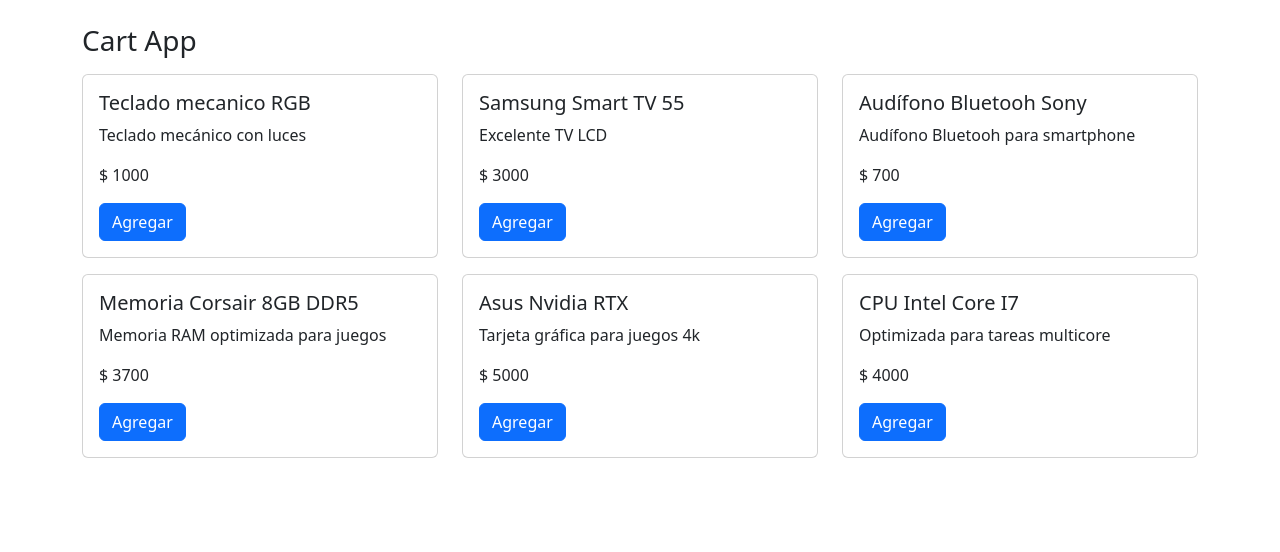
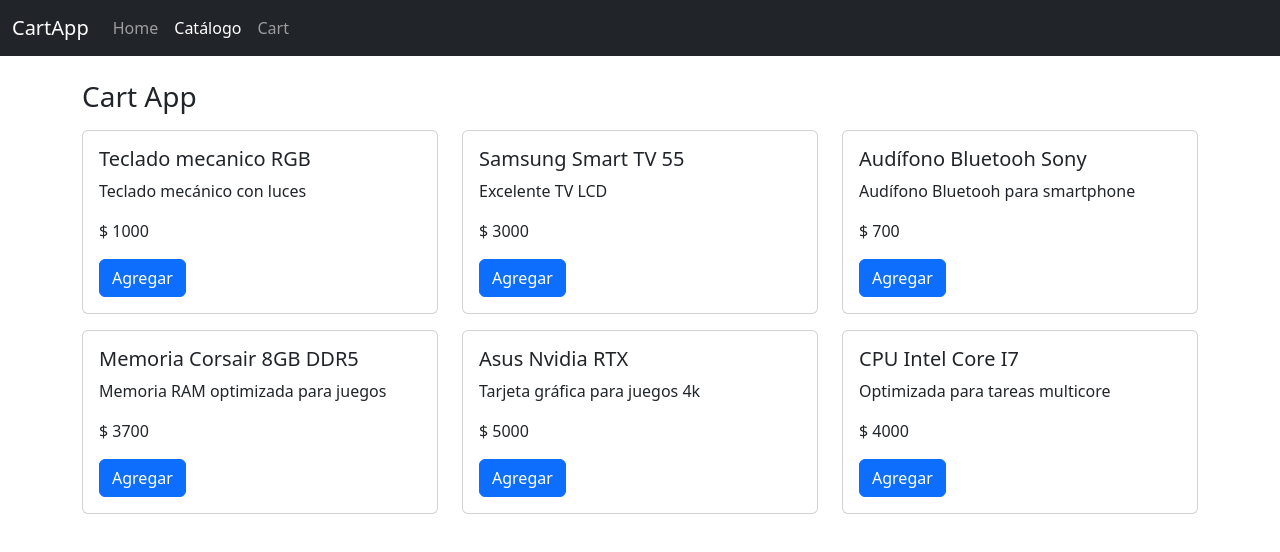
Before and after one commit to vnssmorales/Carro-de-compras, a React (Vite) app: page /catalog in a window 1280 px wide. Shown: the top 552 px of the page. Built offline with nearby package versions, Linux system fonts and the light colour scheme.

Commit message:
agrego navbar de boostrap para las rutas

```diff
--- a/src/CartApp.jsx
+++ b/src/CartApp.jsx
@@ -2,6 +2,7 @@
 import { CartView } from "./components/CartView";
 import { CatalogView } from "./components/CatalogView";
 import { useItemsCart } from "./hooks/useItemsCart";
+import { Navbar } from "./components/Navbar";
 
 export const CartApp = () => {
   //recibe el objeto del hook useItemsCart
@@ -10,6 +11,7 @@
 
   return (
     <>
+    <Navbar />
       <div className="container my-4">
         <h3>Cart App</h3>
         <Routes>
--- a/src/components/Navbar.jsx
+++ b/src/components/Navbar.jsx
@@ -1,39 +1,27 @@
+import { NavLink } from "react-router-dom"
+
 export const Navbar = () => {
     return (
         <>
-          <nav class="navbar navbar-expand-lg bg-body-tertiary">
-  <div class="container-fluid">
-    <a class="navbar-brand" href="#">Navbar</a>
-    <button class="navbar-toggler" type="button" data-bs-toggle="collapse" data-bs-target="#navbarSupportedContent" aria-controls="navbarSupportedContent" aria-expanded="false" aria-label="Toggle navigation">
-      <span class="navbar-toggler-icon"></span>
+          <nav className="navbar navbar-expand-lg navbar-dark bg-dark">
+  <div className="container-fluid">
+    <a className="navbar-brand" href="#">CartApp</a>
+    <button className="navbar-toggler" type="button" data-bs-toggle="collapse" data-bs-target="#navbarSupportedContent" aria-controls="navbarSupportedContent" aria-expanded="false" aria-label="Toggle navigation">
+      <span className="navbar-toggler-icon"></span>
     </button>
-    <div class="collapse navbar-collapse" id="navbarSupportedContent">
-      <ul class="navbar-nav me-auto mb-2 mb-lg-0">
-        <li class="nav-item">
-          <a class="nav-link active" aria-current="page" href="#">Home</a>
+    <div className="collapse navbar-collapse" id="navbarSupportedContent">
+      <ul className="navbar-nav">
+        <li className="nav-item">
+          <NavLink className={'nav-link'} to='/'>Home</NavLink>
         </li>
-        <li class="nav-item">
-          <a class="nav-link" href="#">Link</a>
+        <li className="nav-item">
+          <NavLink className={'nav-link'} to='/catalog'>Catálogo</NavLink>
         </li>
-        <li class="nav-item dropdown">
-          <a class="nav-link dropdown-toggle" href="#" role="button" data-bs-toggle="dropdown" aria-expanded="false">
-            Dropdown
-          </a>
-          <ul class="dropdown-menu">
-            <li><a class="dropdown-item" href="#">Action</a></li>
-            <li><a class="dropdown-item" href="#">Another action</a></li>
-            <li><hr class="dropdown-divider"></li>
-            <li><a class="dropdown-item" href="#">Something else here</a></li>
-          </ul>
+        <li className="nav-item">
+          <NavLink className={'nav-link'} to='/cart'>Cart</NavLink>
         </li>
-        <li class="nav-item">
-          <a class="nav-link disabled">Disabled</a>
-        </li>
+
       </ul>
-      <form class="d-flex" role="search">
-        <input class="form-control me-2" type="search" placeholder="Search" aria-label="Search">
-        <button class="btn btn-outline-success" type="submit">Search</button>
-      </form>
     </div>
   </div>
 </nav>
```
